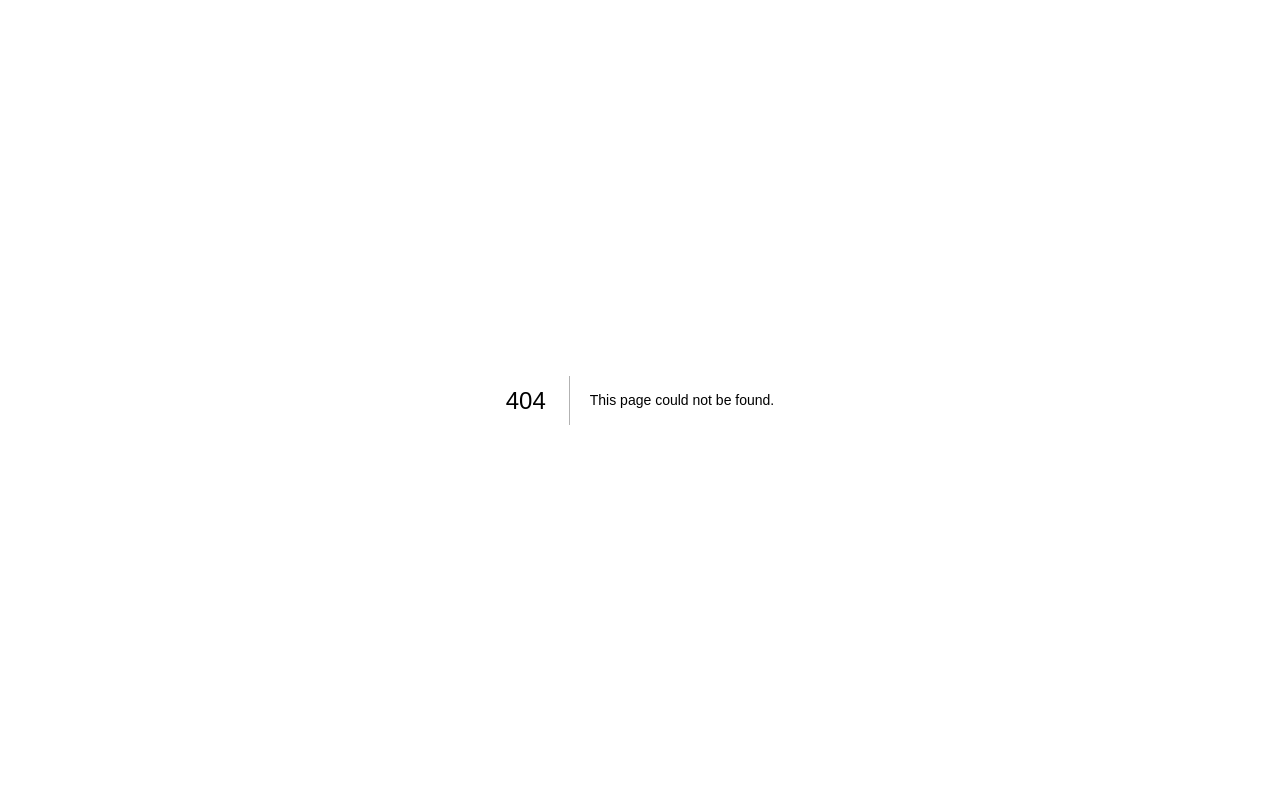
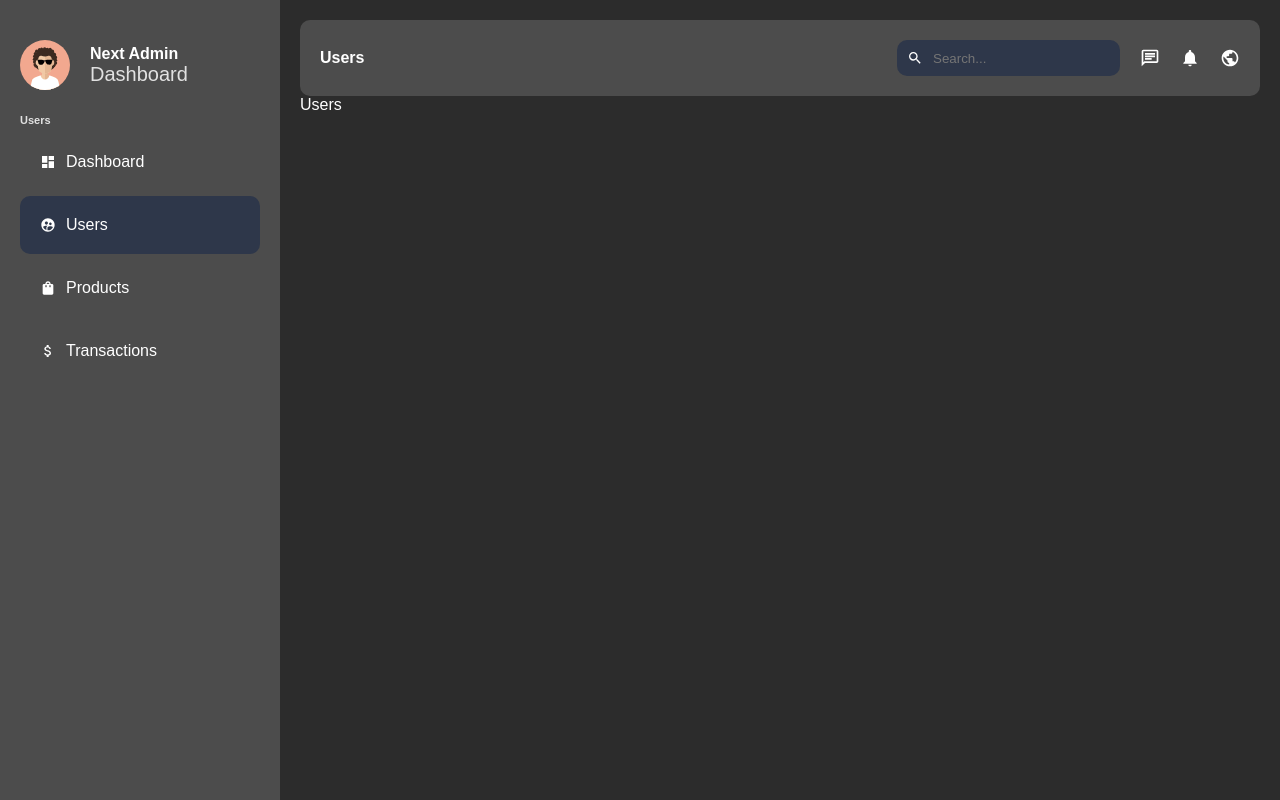
Before and after one commit to being-devahmad/next-admin-dashboard, a Next.js app: page /dashboard/users in a window 1280 px wide. Before the commit this address had no page. Built offline with nearby package versions, Linux system fonts and the light colour scheme; a web font is replaced by a local one.

Commit message:
sidebar and navbar setup commit

```diff
--- a/src/app/dashboard/layout.jsx
+++ b/src/app/dashboard/layout.jsx
@@ -1,19 +1,18 @@
-// import Sidebar from "@/components/ui/sidebar/sidebar"
-// import Sidebar from "../ui/sidebar/sidebar"
-// import styles from '@/app/ui/dashboard/dashboard.module.css'
+import classes from '@/components/ui/dashboard/dashboard.module.css'
+import Navbar from '@/components/ui/Navbar/Navbar'
+import Sidebar from '@/components/ui/sidebar/sidebar'
+const layout = ({ children }) => {
+    return (
+        <div className={classes.container}>
+            <div className={classes.menu}>
+                <Sidebar />
+            </div>
+            <div className={classes.content}>
+                <Navbar />
+                {children}
+            </div>
+        </div>
+    )
+}
 
-// const Layout = ({ children }) => {
-//     return (
-//         <div className={styles.container}>
-//             <div className={styles.menu}>
-//                 <Sidebar />
-//             </div>
-//             <div className={styles.content}>
-//                 <Navbar />
-//                 {children}
-//             </div>
-//         </div>
-//     )
-// }
-
-// export default Layout
+export default layout
--- /dev/null
+++ b/src/app/dashboard/users/page.jsx
@@ -0,0 +1,9 @@
+import React from 'react'
+
+const Users = () => {
+  return (
+    <div>Users</div>
+  )
+}
+
+export default Users
--- a/src/components/ui/Navbar/Navbar.jsx
+++ b/src/components/ui/Navbar/Navbar.jsx
@@ -1,7 +1,7 @@
 "use client"
 
 import { MdNotifications, MdOutlineChat, MdPublic, MdSearch } from "react-icons/md"
-import styles from '@/app/ui/navbar/navbar.module.css'
+import styles from './Navbar.module.css'
 import { usePathname } from "next/navigation"
 
 
--- a/src/components/ui/sidebar/sidebar.jsx
+++ b/src/components/ui/sidebar/sidebar.jsx
@@ -29,7 +29,7 @@ const menuItems = [
                 icon: <MdShoppingBag />,
             },
             {
-                title: "Transictions",
+                title: "Transactions",
                 path: "/dashboard/transactions",
                 icon: <MdAttachMoney />
             },
@@ -49,10 +49,10 @@ const Sidebar = () => {
                     height={50} />
                 <div className={classes.userDetail}>
                     <span className={classes.username}>
-                        Hello
+                        Next Admin
                     </span>
                     <span className={classes.userTitle}>
-                        World
+                        Dashboard
                     </span>
                 </div>
             </div>
```
Also changed, not shown: src/app/dashboard/page.jsx (+4 -4 lines), src/app/dashboard/products/page.jsx (added, +9 -0 lines), src/app/dashboard/transactions/page.jsx (added, +9 -0 lines), src/components/ui/dashboard/Dashboard.jsx (deleted, +0 -19 lines).
